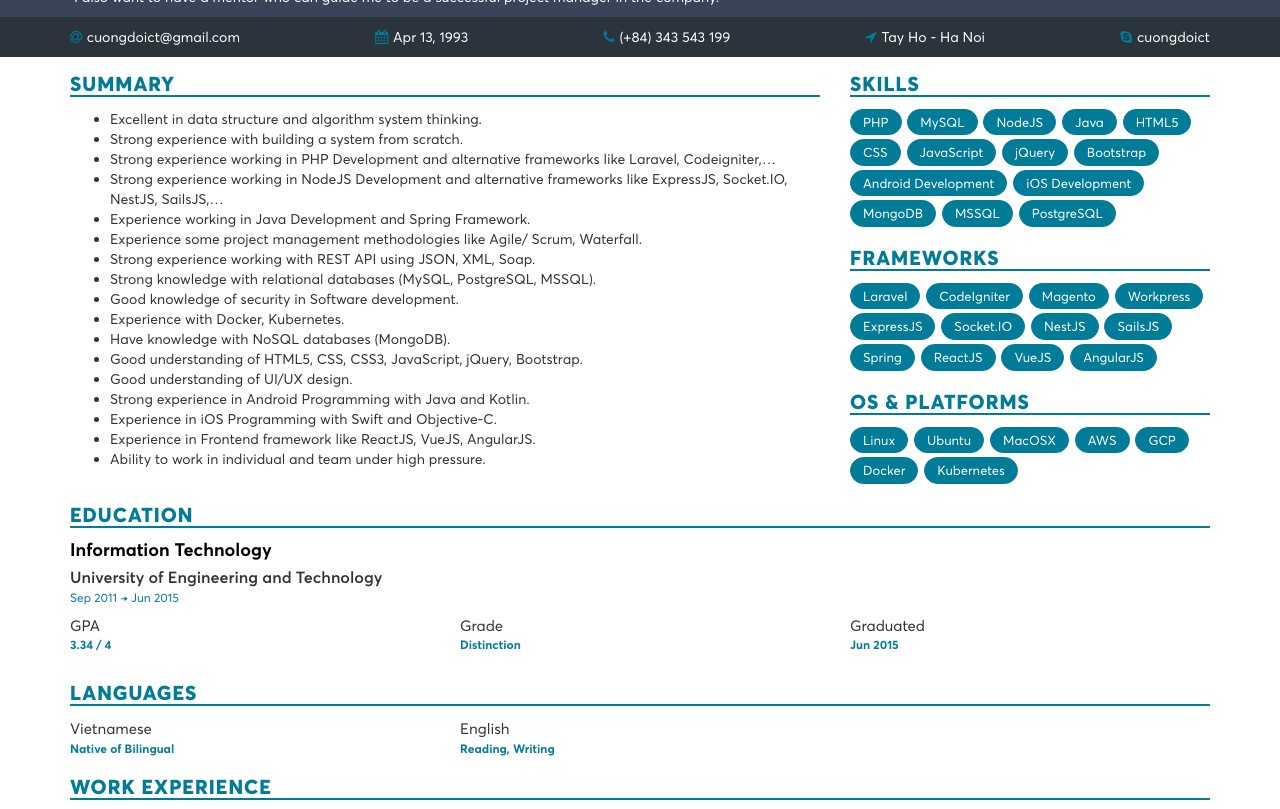
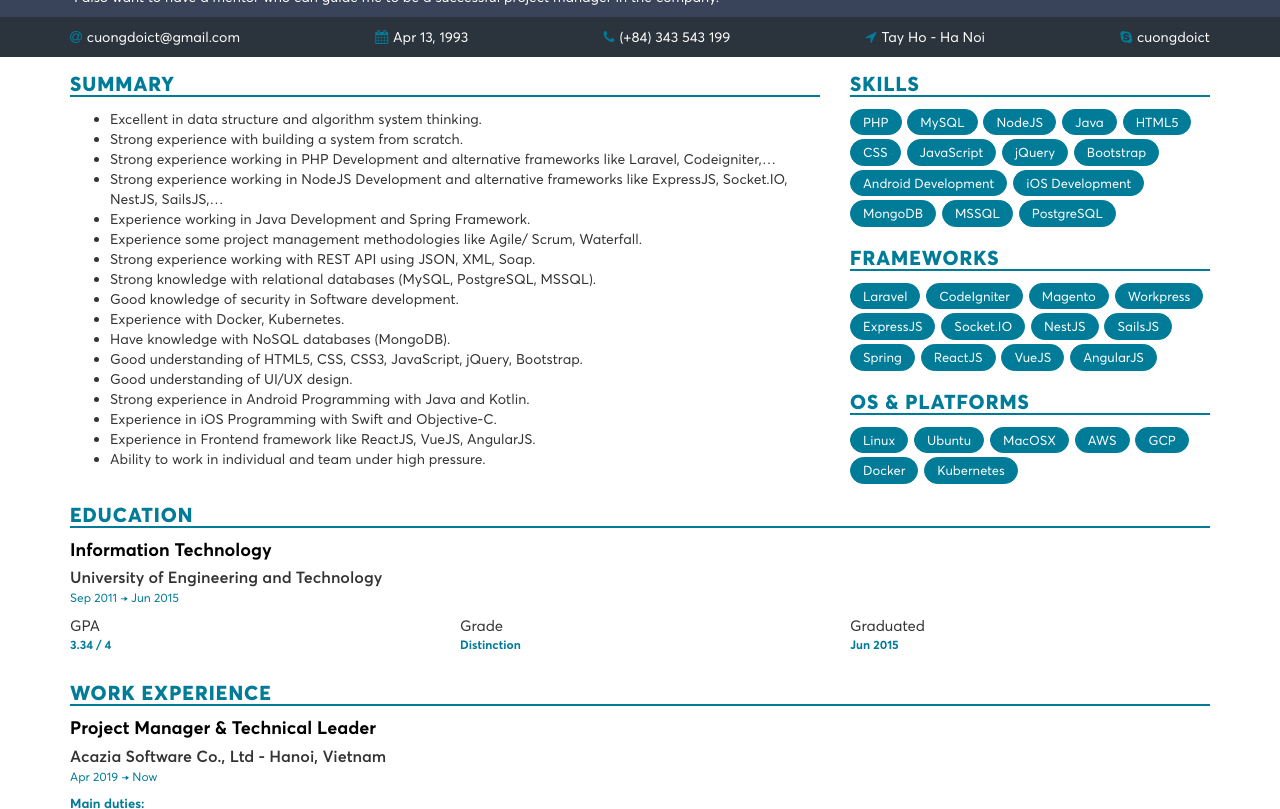
Before and after one commit to cuongdoict/cuongdoict.github.io, a website: page cv/index.html in a window 1280 px wide. Shown: the part 154-963 px from the top of the page. Drawn offline with nearby package versions, Linux system fonts and the light colour scheme.

Commit message:
Hide languages

```diff
--- a/cv/index.html
+++ b/cv/index.html
@@ -188,7 +188,7 @@
 				</div>
 			</div>
 		</div>
-		<div class="col-md-12">
+		<div class="col-md-12" style="display: none">
 			<div class="session-container">
 				<h4 class="session-title">Languages</h4>
 				<div class="row">
```
